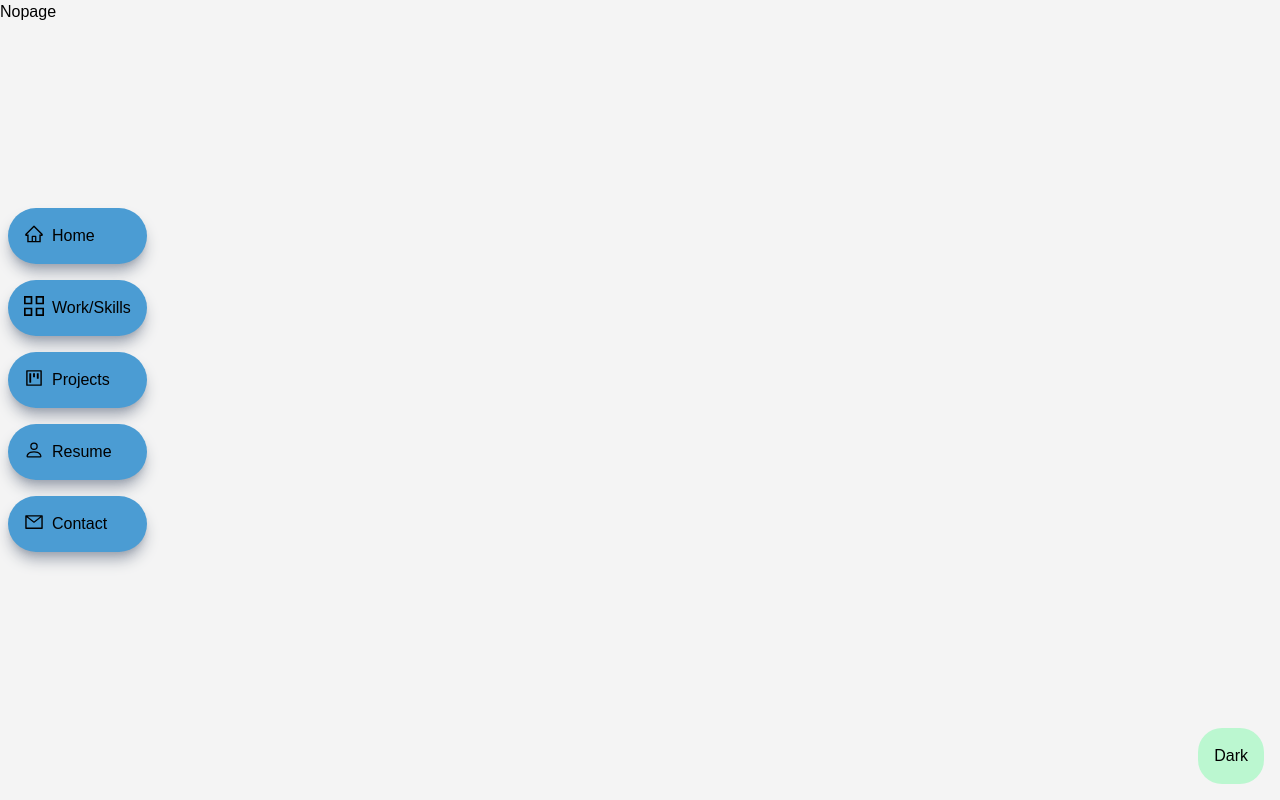
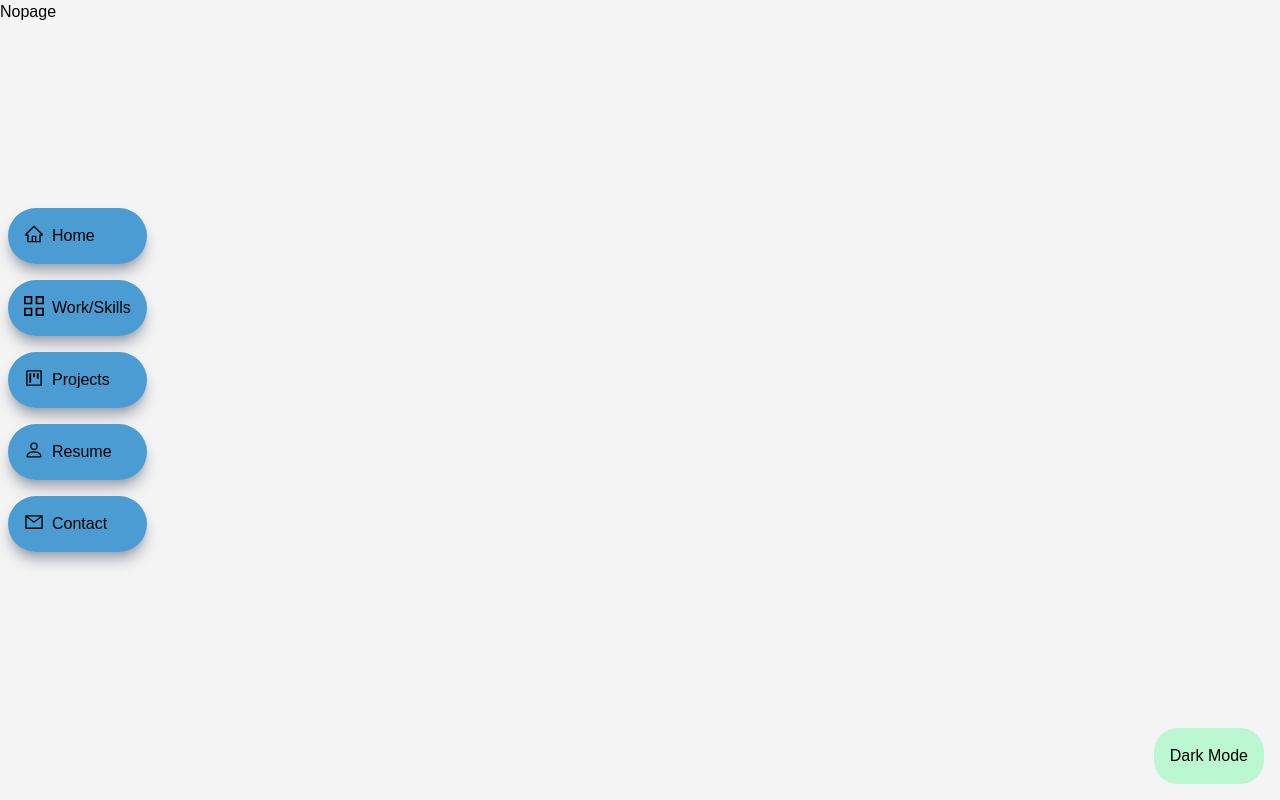
Before and after one commit to kevinnn1/portfolio, a React (Vite) app: page / in a window 1280 px wide. Built offline with nearby package versions, Linux system fonts and the light colour scheme.

Commit message:
Update App.jsx

```diff
--- a/src/App.jsx
+++ b/src/App.jsx
@@ -23,7 +23,7 @@ function App() {
       <Sidenav />
       <div className="fixed bottom-4 right-4 z-10">
         <button className="bg-green-200 dark:bg-blue-200 p-4 rounded-3xl" onClick={handleThemeSwitch}>
-          Dark
+          Dark Mode
          </button>
       </div>
       <Routes>
```
